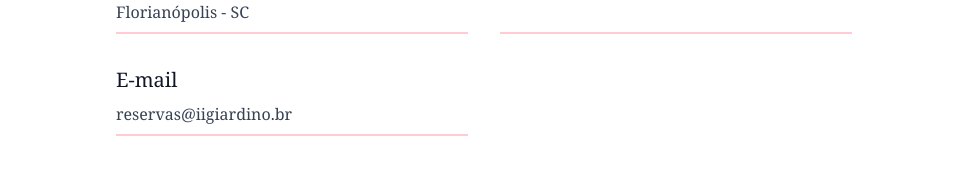
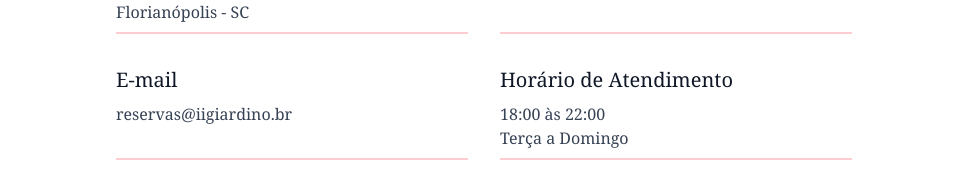
Before and after one commit to MatheusFP18/II-Gardiano, a React (Vite) app: page /contato in a window 1280 px wide. Shown: the part 783-952 px from the top of the page, without its empty margins (156-1124 px from the left). Built offline with nearby package versions, Linux system fonts and the light colour scheme.

Commit message:
Add schedule to Contact

```diff
--- a/src/components/Contact.tsx
+++ b/src/components/Contact.tsx
@@ -48,6 +48,14 @@ const Contact = () => {
               reservas@iigiardino.br
             </a>
           </div>
+          <div className="border-b-2 border-rose-200 pb-2">
+            <h2 className="text-xl text-gray-900 mb-2">Horário de Atendimento</h2>
+            <p className="hover:text-lime-600 transition-colors">
+              18:00 às 22:00
+              <br />
+              Terça a Domingo
+            </p>
+          </div>
         </div>
       </div>
     </div>
```
